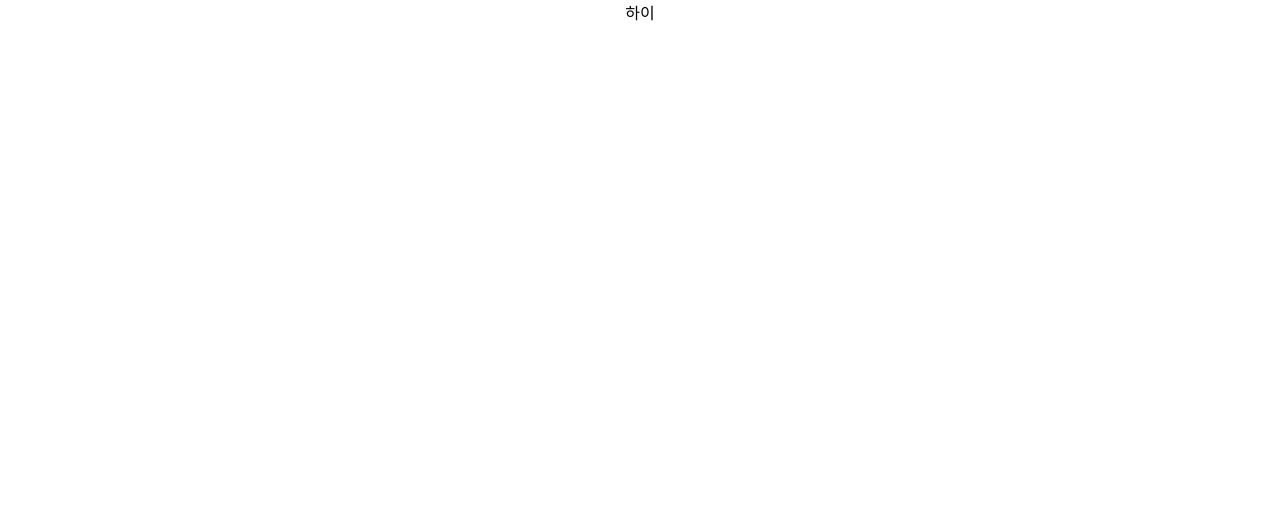
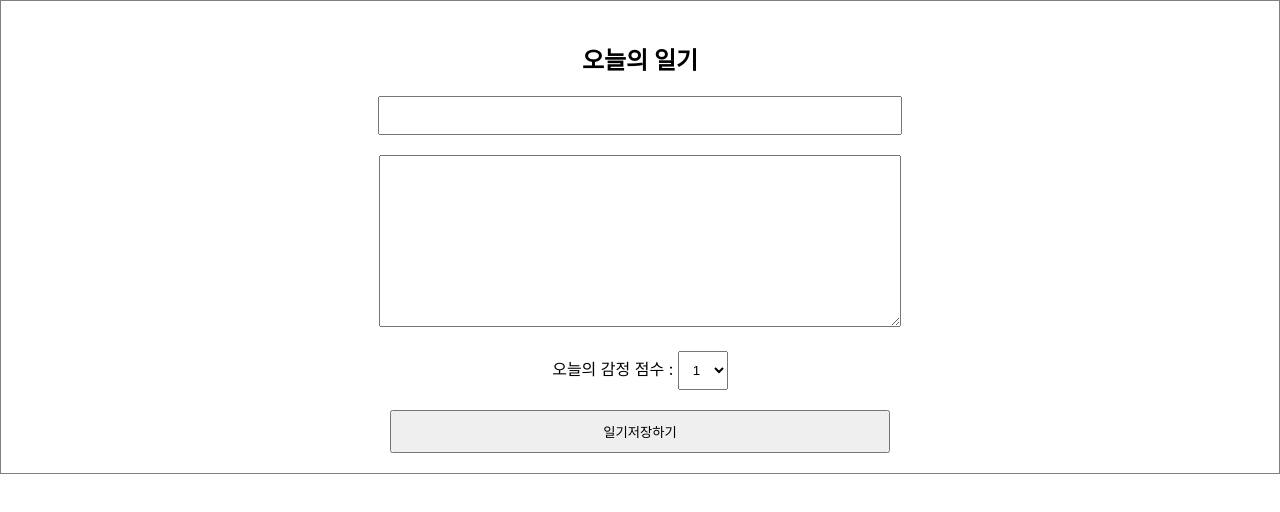
Before and after one commit to bangdler/udemy_react_practice, a React (Create React App) app in the folder simplediary/: page / in a window 1280 px wide. Shown: the top 512 px of the page. Built offline with nearby package versions, Linux system fonts and the light colour scheme; the HTML template or start-up script is replaced by a standard one.

Commit message:
feat: diaryeditor 기본틀 생성

```diff
--- a/simplediary/src/App.css
+++ b/simplediary/src/App.css
@@ -1,38 +1,27 @@
-.App {
+.DiaryEditor {
+  border: 1px solid grey;
   text-align: center;
+  padding: 20px;
+  }
+
+.DiaryEditor input, textarea {
+  margin-bottom: 20px;
+  width: 500px;
+  padding: 10px;
 }
 
-.App-logo {
-  height: 40vmin;
-  pointer-events: none;
+.DiaryEditor textarea {
+  height: 150px;
 }
 
-@media (prefers-reduced-motion: no-preference) {
-  .App-logo {
-    animation: App-logo-spin infinite 20s linear;
-  }
+.DiaryEditor select {
+  width: 50px;
+  margin-bottom: 20px;
+  padding: 10px;
 }
 
-.App-header {
-  background-color: #282c34;
-  min-height: 100vh;
-  display: flex;
-  flex-direction: column;
-  align-items: center;
-  justify-content: center;
-  font-size: calc(10px + 2vmin);
-  color: white;
+.DiaryEditor button {
+  width: 500px;
+  padding: 10px;
+  cursor: pointer;
 }
-
-.App-link {
-  color: #61dafb;
-}
-
-@keyframes App-logo-spin {
-  from {
-    transform: rotate(0deg);
-  }
-  to {
-    transform: rotate(360deg);
-  }
-}
--- a/simplediary/src/App.js
+++ b/simplediary/src/App.js
@@ -1,9 +1,10 @@
 import './App.css';
+import DiaryEditor from "./DiaryEditor";
 
 function App() {
   return (
     <div className="App">
-        {"하이"}
+      <DiaryEditor />
     </div>
   );
 }
--- /dev/null
+++ b/simplediary/src/DiaryEditor.js
@@ -0,0 +1,36 @@
+import {useState} from "react";
+
+const DiaryEditor = () => {
+
+    const [state, setState] = useState({author: "", contents: "", emotion: 1})
+
+    const handleChange = (e) => {
+        setState(prev => ({
+            ...prev,
+            [e.target.name] : e.target.value
+        }))
+    }
+
+    const handleSubmit = () => {
+        console.log(state)
+        alert("저장")
+    }
+
+    const emotionNumbers = [1, 2, 3, 4, 5]
+    return <div className="DiaryEditor">
+        <h2>오늘의 일기</h2>
+        <div><input name="author" value={state.author} onChange={handleChange}/></div>
+        <div><textarea name="contents" value={state.contents} onChange={handleChange} /></div>
+        <div>
+            <span>오늘의 감정 점수 : </span>
+            <select name="emotion">
+                {emotionNumbers.map((num, idx) => <option key={idx} value={num}>{num}</option>)}
+            </select>
+        </div>
+        <div>
+            <button onClick={handleSubmit}>일기저장하기</button>
+        </div>
+    </div>
+}
+
+export default DiaryEditor
```
